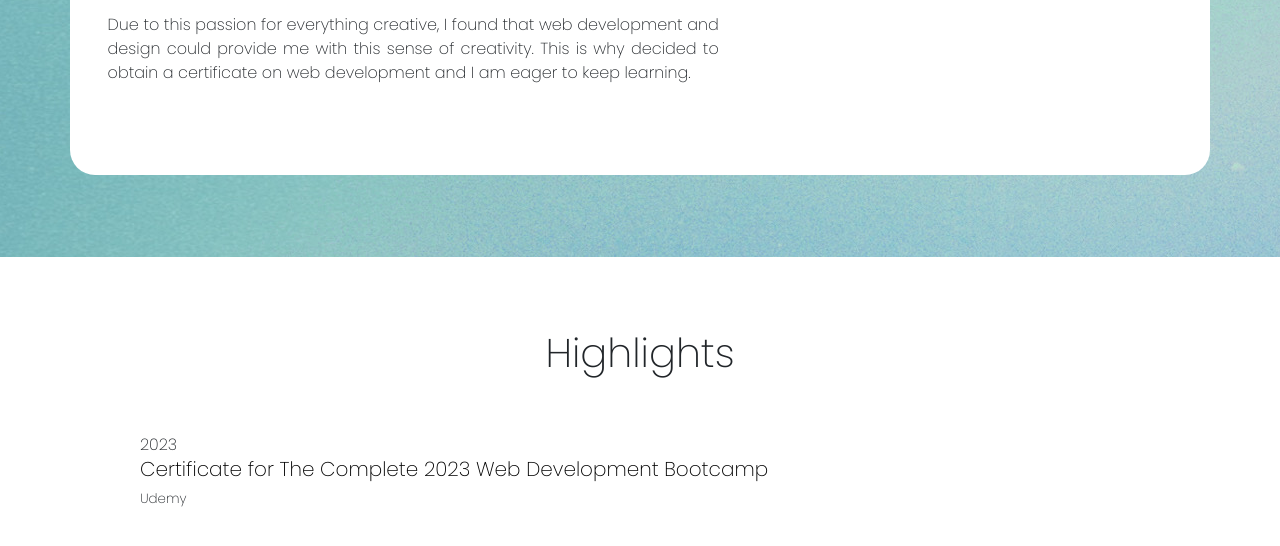
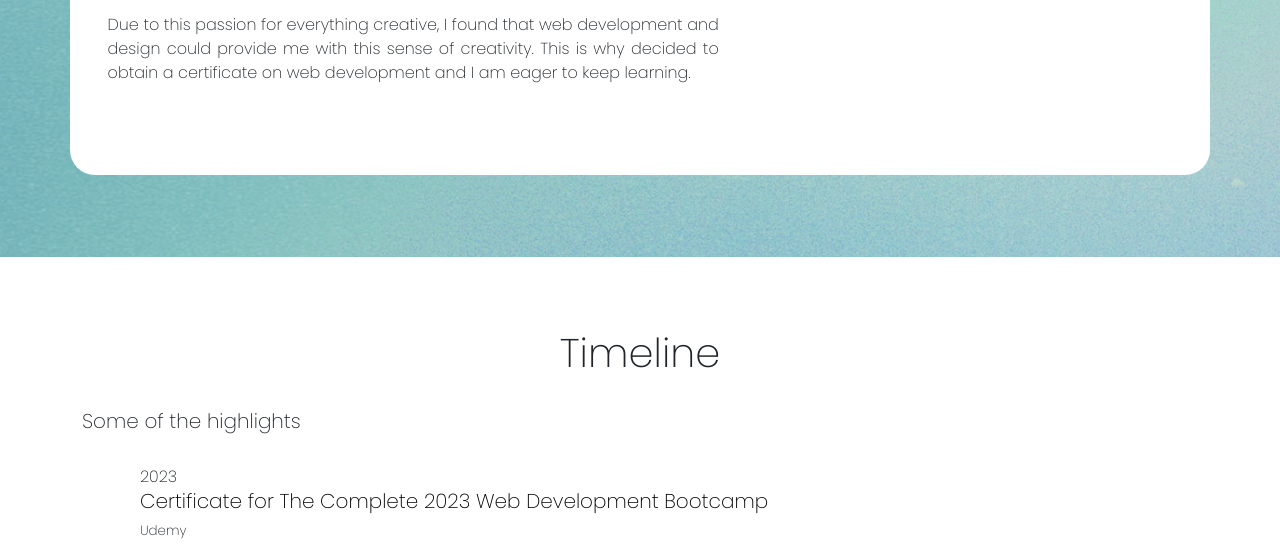
Before and after one commit to Judit-Camps/web_judit, a plain HTML site: page en/index.html in a window 1280 px wide. Shown: the part 1343-1889 px from the top of the page. Drawn offline with nearby package versions, Linux system fonts and the light colour scheme.

Commit message:
canvis descripció anglesa

```diff
--- a/en/index.html
+++ b/en/index.html
@@ -38,7 +38,7 @@
             <br>
             <div class="index">
                 <a class="hover-underline" href="#about-me">About me</a>
-                <a class="hover-underline" href="#highlights-sec">Highlights</a>
+                <a class="hover-underline" href="#highlights-sec">Timeline</a>
                 <a class="hover-underline" href="#footer">Contact</a>
             </div>
 
@@ -108,8 +108,9 @@
             <br>
             <br>
             <br>
-            <h1>Highlights</h1>
+            <h1>Timeline</h1>
             <br>
+            <h5>Some of the highlights</h5>
             <br>
             <div class="timeline-items">
                 <div class="timeline-item">
```
